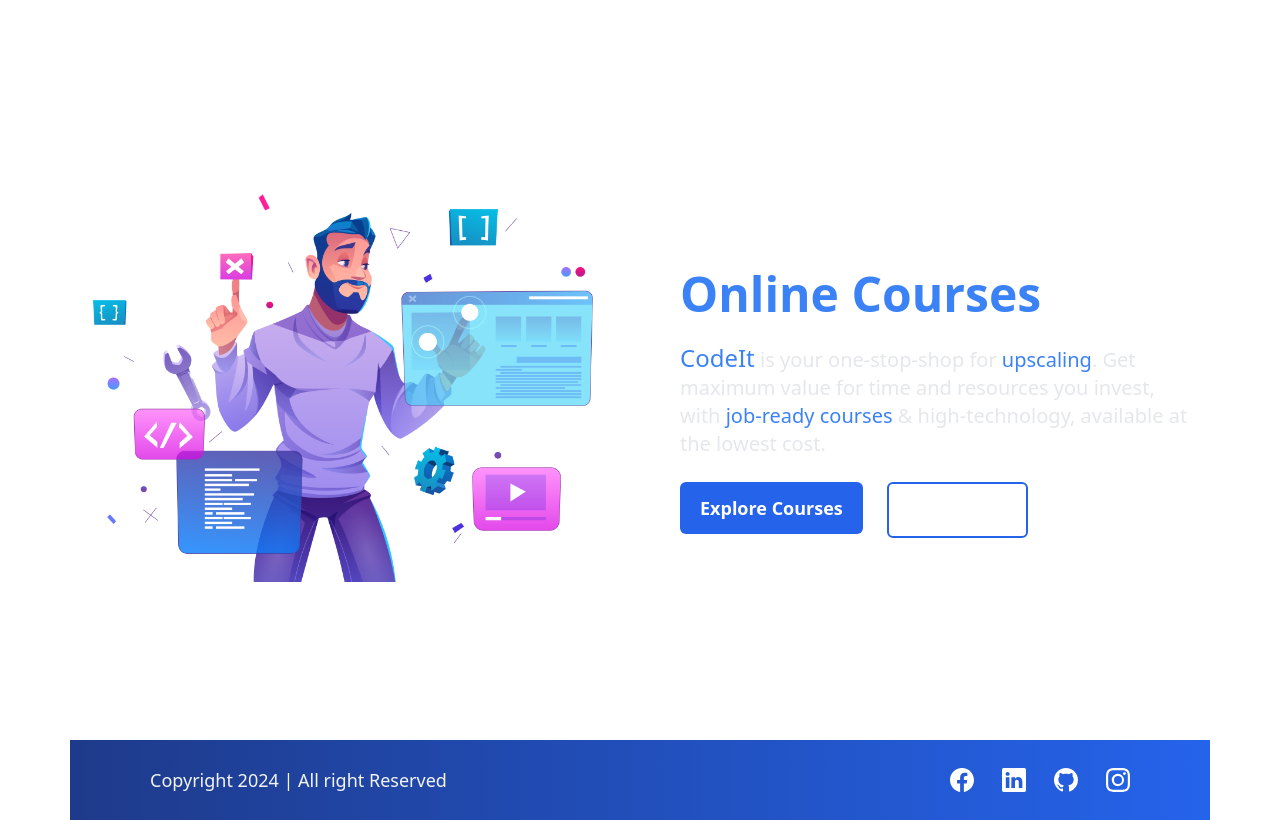
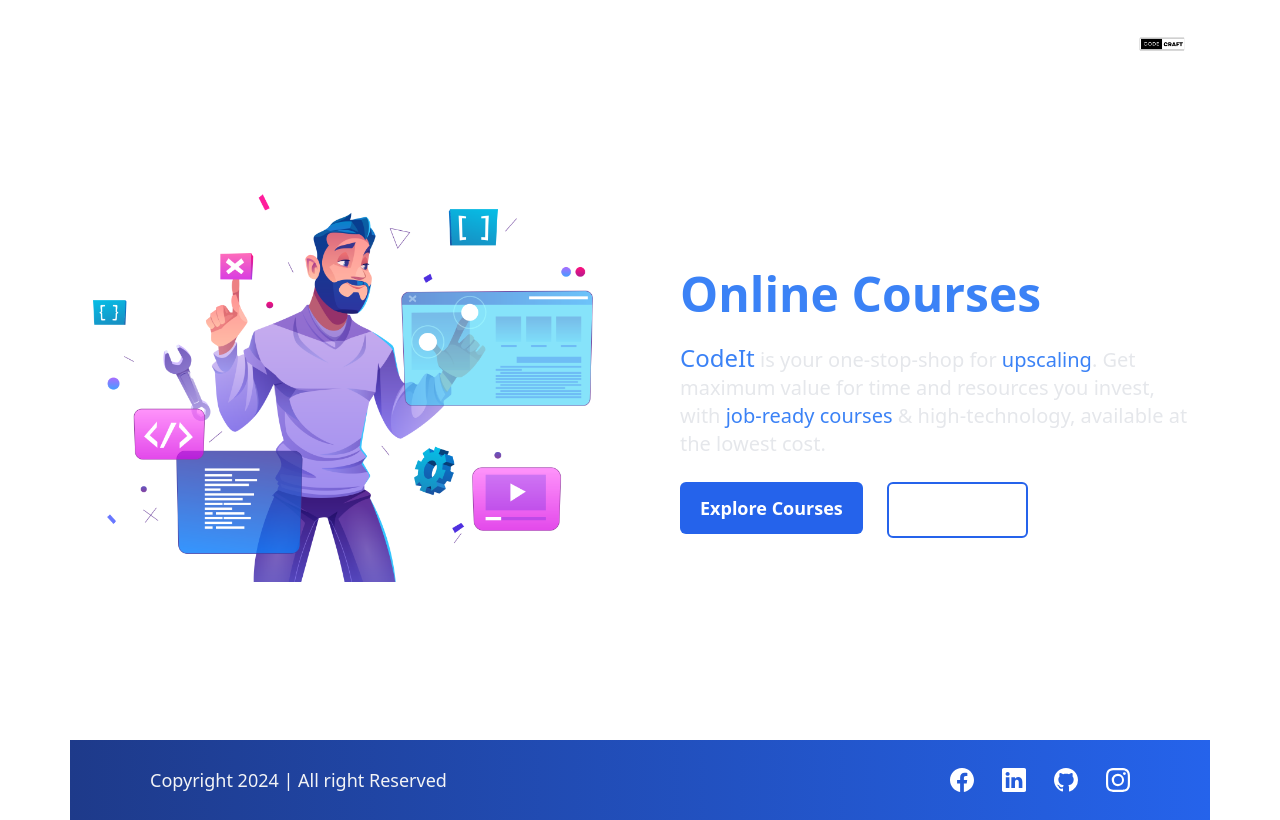
Before and after one commit to Akashchoudhary01/LMS-FrontendNew, a React (Vite) app: page / in a window 1280 px wide. Built offline with nearby package versions, Linux system fonts and the light colour scheme.

Commit message:
Added Logo

```diff
--- a/src/Layouts/HomeLayout.jsx
+++ b/src/Layouts/HomeLayout.jsx
@@ -4,7 +4,7 @@
 import { Link, useNavigate } from 'react-router-dom';
 import Footer from '../Components/Footer';
 import { Logout } from '../redux/Slices/AuthSlice';
-
+import logo from '../assets/images/logo.png'
 
 function HomeLayout({ children }) {
     const dispatch = useDispatch();
@@ -38,8 +38,12 @@
     }
 
     return (
-        <div className="min-h-[90vh] ">
+        <div className="min-h-[90vh] relative ">
             {/* Drawer */}
+            <div className="absolute top-3 text-white right-4 z-60">
+                 <img src={logo} alt="Logo" className="h-16 w-auto" /> {/* Adjust logo size */}
+                 </div>
+
             <div className="drawer absolute left-0 z-50 w-fit">
                 <input id="my-drawer" type="checkbox" className="drawer-toggle" />
                 <div className="drawer-content">
@@ -47,6 +51,7 @@
                         <FiMenu size="32px" className="font-bold text-white m-4" onClick={changeWidth} />
                     </label>
                 </div>
+
                 <div className="drawer-side w-0">
                     <label htmlFor="my-drawer" className="drawer-overlay"></label>
                     <ul className="menu p-4 h-[100%] w-48 sm:w-80 bg-base-100 text-base-content">
```
Also changed, not shown: src/assets/images/Black & White Minimalist Business Logo.png (deleted), src/assets/images/logo.png (added).
